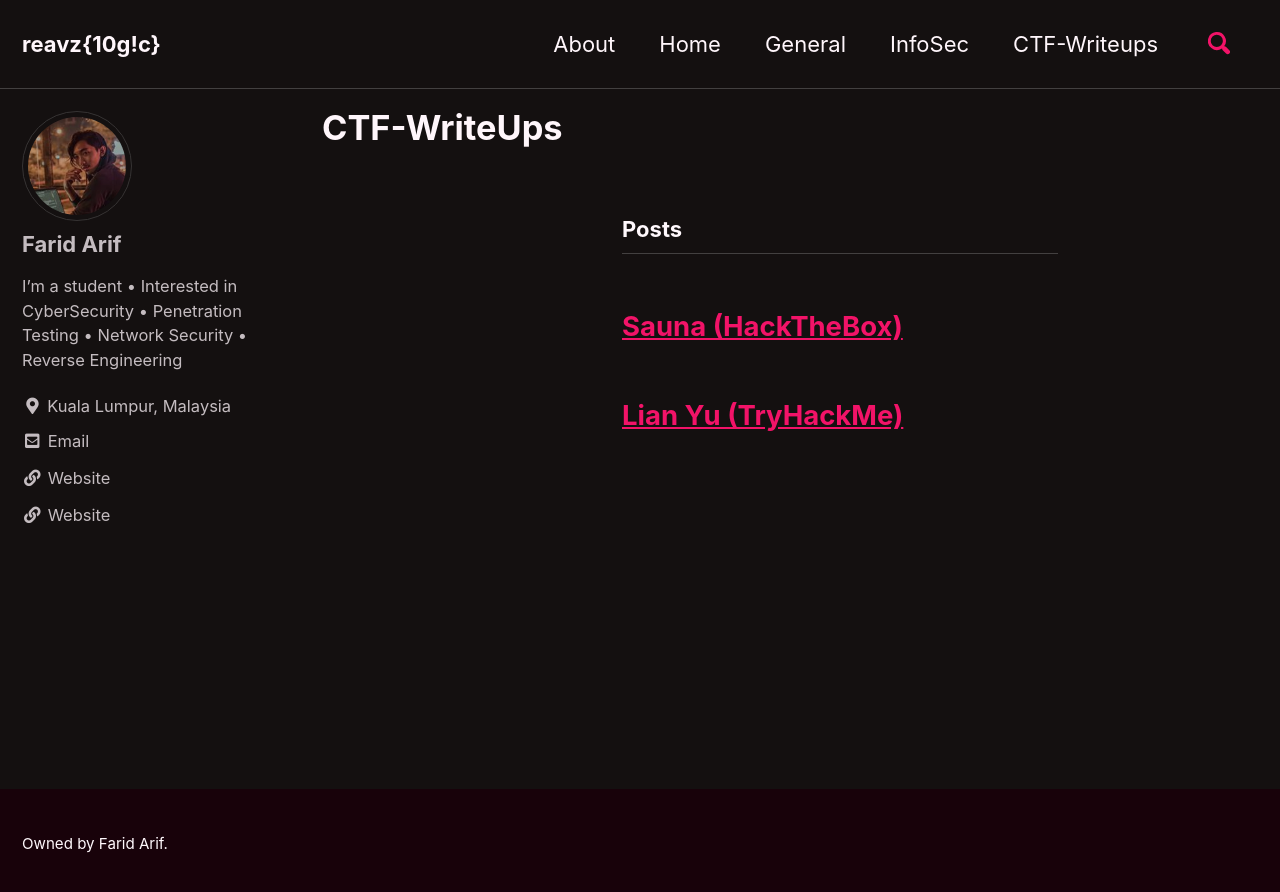
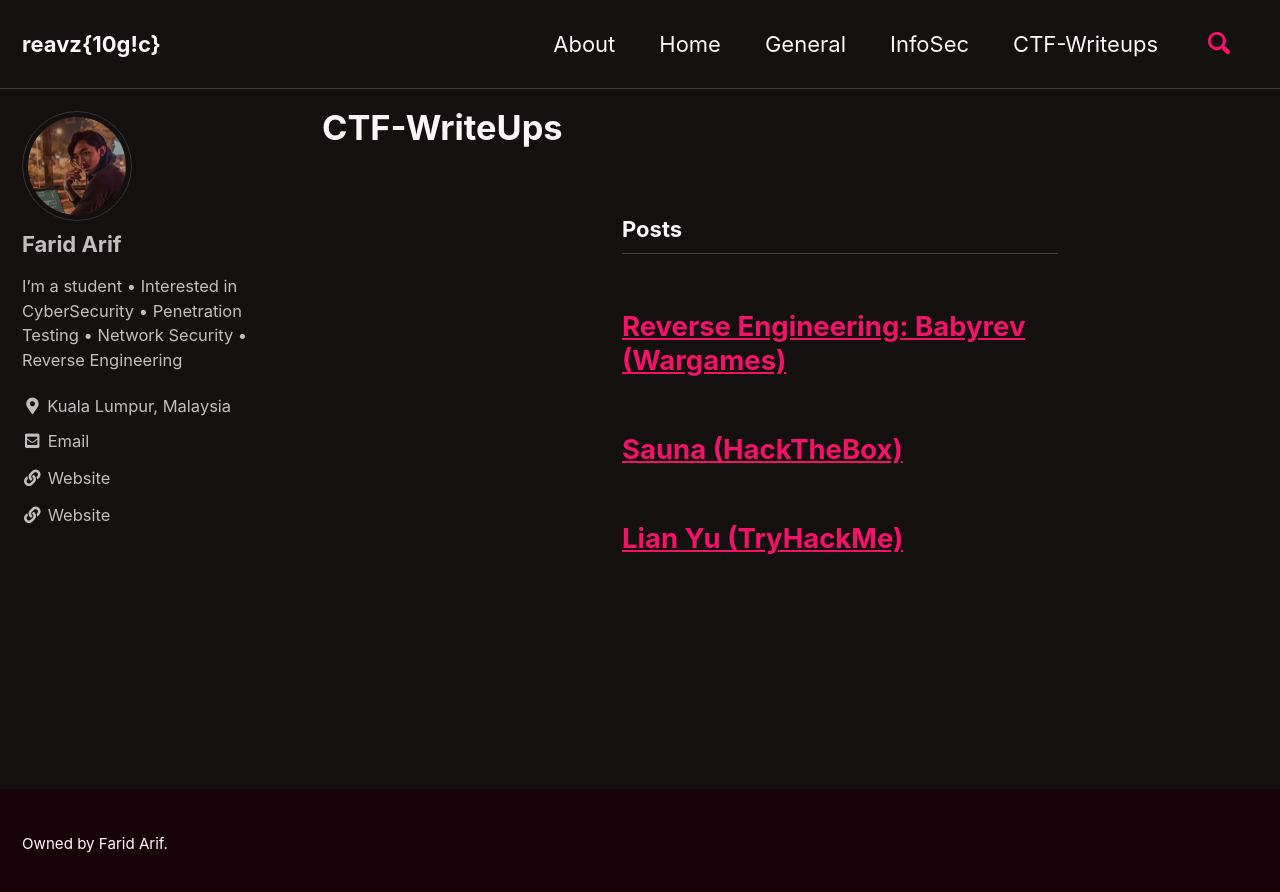
Before and after one commit to faridarif/faridarif.github.io, a Jekyll site: the page built from _pages/ctf-writeups.md, in a window 1280 px wide. Shown: the top 892 px of the page. Built offline with Jekyll 4.4.1, drawn with Linux system fonts in a browser that asks for light colours; cached includes are drawn as plain includes.

Commit message:
Update ctf-writeups.md

```diff
--- a/_pages/ctf-writeups.md
+++ b/_pages/ctf-writeups.md
@@ -9,6 +9,14 @@ author_profile: true
  <h1 id="page-title" class="page__title"></h1>
  <h3 class="archive__subtitle">Posts</h3>
  <div class="entries-list">
+  <div class="list__item">
+   <article class="archive__item" itemscope="" itemtype="https://schema.org/CreativeWork">
+    <h2 class="archive__item-title no_toc" itemprop="headline">
+     <a href="//ctf-writeups/babyrev-wgmy//" rel="permalink">Reverse Engineering: Babyrev (Wargames)</a>
+    </h2>
+    <p class="archive__item-excerpt" itemprop="description"></p>
+   </article>
+  </div>
   <div class="list__item">
    <article class="archive__item" itemscope="" itemtype="https://schema.org/CreativeWork">
     <h2 class="archive__item-title no_toc" itemprop="headline">
```
